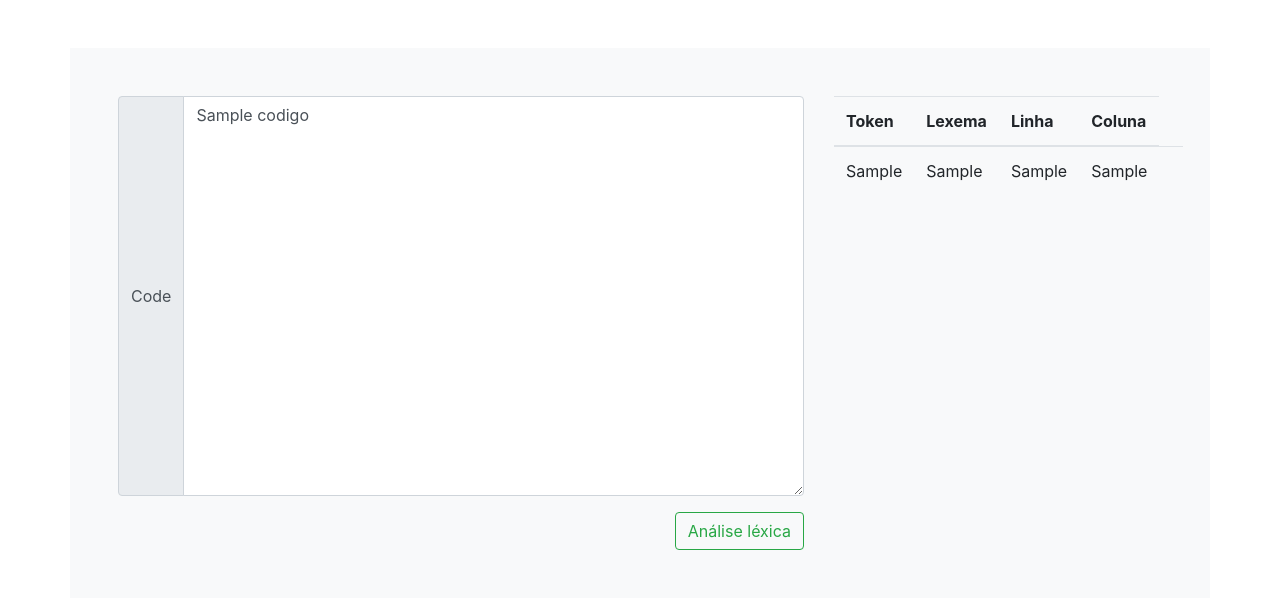
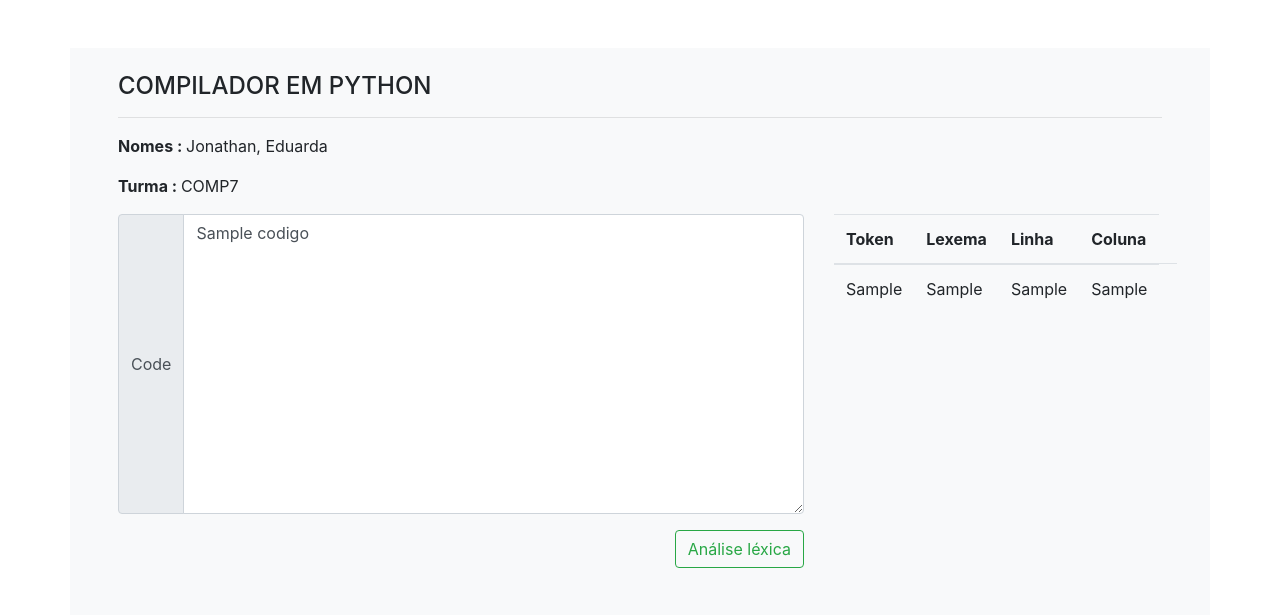
Before and after one commit to abjona/compilador_python, a Django app: template comp/templates/comp/compilador.html in a window 1280 px wide. Shown: the top 615 px of the page. Run offline with Django 3.2, Linux system fonts and the light colour scheme; the template is opened without the code that fills it: most values are stand-ins (such as "Sample title", 1, 10 or a date in 2020); some libraries are stand-ins or nearby versions.

Commit message:
arrumando interface

```diff
--- a/comp/templates/comp/compilador.html
+++ b/comp/templates/comp/compilador.html
@@ -39,7 +39,11 @@
 
   {% endblock js %}
   <body class="bg">
-    <div class="container pt-5 pl-5 pr-5 pb-5 mt-5 bg-light">
+    <div class="container pt-4 pl-5 pr-5 pb-5 mt-5 mb-5 bg-light">
+      <h4>COMPILADOR EM PYTHON</h4>
+      <hr/>
+      <p><b>Nomes : </b>Jonathan, Eduarda</p>
+      <p><b>Turma : </b>COMP7</p>
       <div class="row">
         <div class="col-8">
           <form action="{% url 'analiselexica' %}" method="post">
@@ -51,7 +55,7 @@
               <textarea
                 name="codigo"
                 class="form-control"
-                style="min-height: 400px; max-height: 400px;"
+                style="min-height: 300px; max-height: 300px;"
                 aria-label="With textarea"
               ></textarea>
             </div>
@@ -64,7 +68,7 @@
             </div>
           </form>
         </div>
-        <div class="col-4" style="max-height: 400px;min-height: 400px;">
+        <div class="col-4" style="max-height: 300px;min-height: 300px; overflow: auto;">
             {% if lerror %}
             <table class="table table-hover">
               <thead>
```
Also changed, not shown: comp/views.py (+4 -4 lines).
